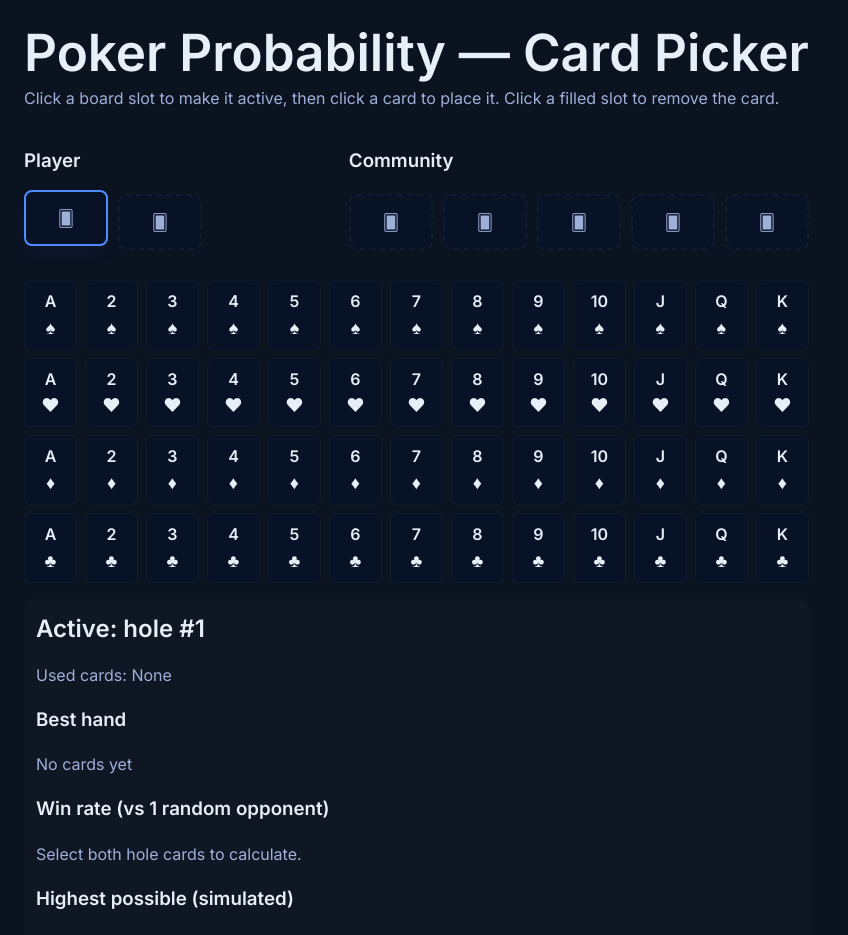
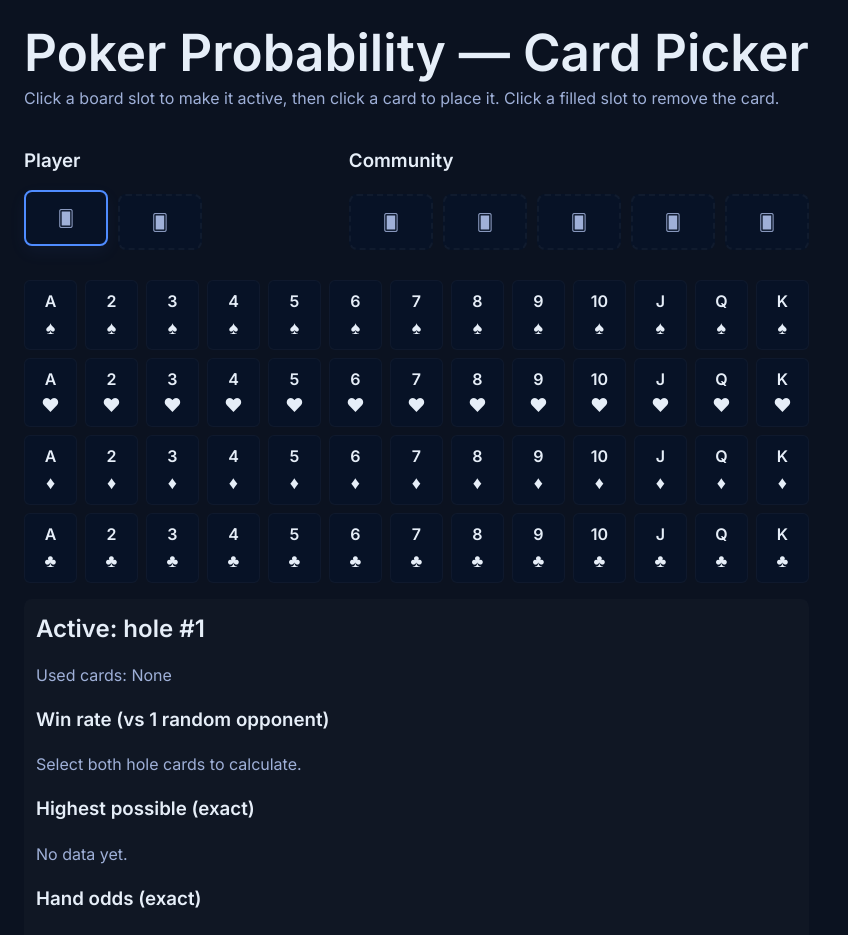
Before and after one commit to him1231/poker-probability-calculator, a React (Vite) app: page / in a window 1280 px wide. Shown: the top 935 px of the page, without its empty margins (0-848 px from the left). Built offline with nearby package versions, Linux system fonts and the light colour scheme.

Commit message:
Fix hand odds to use exact enumeration

```diff
--- a/src/App.jsx
+++ b/src/App.jsx
@@ -30,7 +30,7 @@ function sampleN(arr, n){
   return out
 }
 
-function simulateOutcomes({hole, community, deck, iterations=6000}){
+function simulateWinRate({hole, community, deck, iterations=6000}){
   const holeCards = hole.filter(Boolean)
   if(holeCards.length < 2) return null
 
@@ -42,11 +42,6 @@ function simulateOutcomes({hole, community, deck, iterations=6000}){
   const remaining = deck.filter(c => !used.find(u => u.code === c.code))
 
   let wins = 0, ties = 0, losses = 0
-  const handCounts = {}
-  let bestRankSeen = -1
-  let bestExample = null
-
-  const addHand = (name) => { handCounts[name] = (handCounts[name] || 0) + 1 }
 
   if(missingCommunity === 0){
     // exact vs random opponent holes
@@ -60,11 +55,6 @@ function simulateOutcomes({hole, community, deck, iterations=6000}){
         if(cmp > 0) wins++
         else if(cmp === 0) ties++
         else losses++
-        addHand(playerBest.name)
-        if(playerBest.rank > bestRankSeen){
-          bestRankSeen = playerBest.rank
-          bestExample = {name: playerBest.name, needed: []}
-        }
       }
     }
     const total = wins + ties + losses
@@ -72,9 +62,7 @@ function simulateOutcomes({hole, community, deck, iterations=6000}){
       total,
       winRate: total ? wins/total : 0,
       tieRate: total ? ties/total : 0,
-      lossRate: total ? losses/total : 0,
-      handCounts,
-      bestExample
+      lossRate: total ? losses/total : 0
     }
   }
 
@@ -90,12 +78,6 @@ function simulateOutcomes({hole, community, deck, iterations=6000}){
     if(cmp > 0) wins++
     else if(cmp === 0) ties++
     else losses++
-
-    addHand(playerBest.name)
-    if(playerBest.rank > bestRankSeen){
-      bestRankSeen = playerBest.rank
-      bestExample = {name: playerBest.name, needed: missing.map(c => c.code)}
-    }
   }
 
   const total = wins + ties + losses
@@ -103,10 +85,59 @@ function simulateOutcomes({hole, community, deck, iterations=6000}){
     total,
     winRate: total ? wins/total : 0,
     tieRate: total ? ties/total : 0,
-    lossRate: total ? losses/total : 0,
-    handCounts,
-    bestExample
+    lossRate: total ? losses/total : 0
   }
+}
+
+function enumerateHandOdds({hole, community, deck}){
+  const holeCards = hole.filter(Boolean)
+  if(holeCards.length < 2) return null
+
+  const communityCards = community.filter(Boolean)
+  const missingCommunity = 5 - communityCards.length
+  if(missingCommunity < 0) return null
+
+  const used = [...holeCards, ...communityCards]
+  const remaining = deck.filter(c => !used.find(u => u.code === c.code))
+
+  const handCounts = {}
+  let total = 0
+  let bestRankSeen = -1
+  let bestExample = null
+
+  const addHand = (name) => { handCounts[name] = (handCounts[name] || 0) + 1 }
+
+  if(missingCommunity === 0){
+    const playerBest = bestHand([...holeCards, ...communityCards])
+    if(playerBest){
+      addHand(playerBest.name)
+      total = 1
+      bestRankSeen = playerBest.rank
+      bestExample = {name: playerBest.name, needed: []}
+    }
+    return { total, handCounts, bestExample }
+  }
+
+  const comb = []
+  function choose(start, depth){
+    if(depth === missingCommunity){
+      const finalCommunity = communityCards.concat(comb)
+      const playerBest = bestHand([...holeCards, ...finalCommunity])
+      addHand(playerBest.name)
+      total++
+      if(playerBest.rank > bestRankSeen){
+        bestRankSeen = playerBest.rank
+        bestExample = {name: playerBest.name, needed: comb.map(c => c.code)}
+      }
+      return
+    }
+    for(let i=start;i<=remaining.length - (missingCommunity - depth);i++){
+      comb[depth] = remaining[i]
+      choose(i+1, depth+1)
+    }
+  }
+  choose(0, 0)
+  return { total, handCounts, bestExample }
 }
 
 function CardButton({card, onClick, disabled}){
@@ -180,15 +211,16 @@ export default function App(){
     setHole([null,null]); setCommunity([null,null,null,null,null]); setTarget({area:'hole', index:0})
   }
 
-  const sim = useMemo(() => simulateOutcomes({hole, community, deck}), [hole, community, deck])
+  const winSim = useMemo(() => simulateWinRate({hole, community, deck}), [hole, community, deck])
+  const odds = useMemo(() => enumerateHandOdds({hole, community, deck}), [hole, community, deck])
   const handProbList = useMemo(() => {
-    if(!sim) return []
+    if(!odds) return []
     return HAND_ORDER.map(name => {
-      const count = sim.handCounts[name] || 0
-      const pct = sim.total ? (count / sim.total) : 0
+      const count = odds.handCounts[name] || 0
+      const pct = odds.total ? (count / odds.total) : 0
       return {name, count, pct}
     })
-  }, [sim])
+  }, [odds])
 
   return (
     <div className="app">
@@ -251,56 +283,41 @@ export default function App(){
         <aside className="summary">
           <h2>{target ? `Active: ${target.area} #${target.index+1}` : 'Active: none'}</h2>
           <p>Used cards: {[...hole, ...community].filter(Boolean).map(c=>c.code).join(', ') || 'None'}</p>
-          <div className="best-hand">
-            <h3>Best hand</h3>
-            {(() => {
-              const all = [...hole, ...community].filter(Boolean)
-              const best = bestHand(all)
-              if(!best) return <p className="muted">No cards yet</p>
-              return (
-                <div>
-                  <strong>{best.name}</strong>
-                  <div className="hand-cards">{best.cards.map(code => <span key={code} className="mini-card">{code}</span>)}</div>
-                </div>
-              )
-            })()}
-          </div>
-
           <div className="winrate">
             <h3>Win rate (vs 1 random opponent)</h3>
-            {!sim ? (
+            {!winSim ? (
               <p className="muted">Select both hole cards to calculate.</p>
             ) : (
               <div className="rates">
-                <div><strong>{(sim.winRate*100).toFixed(1)}%</strong> Win</div>
-                <div>{(sim.tieRate*100).toFixed(1)}% Tie</div>
-                <div>{(sim.lossRate*100).toFixed(1)}% Lose</div>
+                <div><strong>{(winSim.winRate*100).toFixed(1)}%</strong> Win</div>
+                <div>{(winSim.tieRate*100).toFixed(1)}% Tie</div>
+                <div>{(winSim.lossRate*100).toFixed(1)}% Lose</div>
               </div>
             )}
           </div>
 
           <div className="best-possible">
-            <h3>Highest possible (simulated)</h3>
-            {!sim || !sim.bestExample ? (
+            <h3>Highest possible (exact)</h3>
+            {!odds || !odds.bestExample ? (
               <p className="muted">No data yet.</p>
             ) : (
               <div>
-                <strong>{sim.bestExample.name}</strong>
-                <div className="muted small">Needed: {sim.bestExample.needed.length ? sim.bestExample.needed.join(', ') : 'None'}</div>
+                <strong>{odds.bestExample.name}</strong>
+                <div className="muted small">Needed: {odds.bestExample.needed.length ? odds.bestExample.needed.join(', ') : 'None'}</div>
               </div>
             )}
           </div>
 
           <div className="hand-prob">
-            <h3>Hand odds (simulated)</h3>
-            {!sim ? (
+            <h3>Hand odds (exact)</h3>
+            {!odds ? (
               <p className="muted">Select both hole cards to calculate.</p>
             ) : (
               <ul>
                 {handProbList.map(h => (
                   <li key={h.name}>
                     <span>{h.name}</span>
-                    <span className="pct">{(h.pct*100).toFixed(1)}%</span>
+                    <span className="pct">{(h.pct*100).toFixed(2)}%</span>
                   </li>
                 ))}
               </ul>
--- a/src/evaluator.js
+++ b/src/evaluator.js
@@ -107,15 +107,12 @@ export function compareHands(a, b){
 }
 
 export function bestHand(allCards){
-  // allCards: array of card objects (up to 7)
-  if(!allCards || allCards.length===0) return null
-  const k = Math.min(5, allCards.length)
-  const combos = combinations(allCards,k)
+  // allCards: array of card objects (5 to 7)
+  if(!allCards || allCards.length < 5) return null
+  const combos = combinations(allCards, 5)
   let best = null
   for(const comb of combos){
-    // if comb length < 5, pad evaluation by treating missing cards as lowest distinct values — but evaluate5 expects 5.
-    // For simplicity when k<5, evaluate using the available cards by treating evaluate5 as if those were the only cards (works for pair/trips detection).
-    const ev = evaluate5(comb.length===5 ? comb : comb.concat(Array(5-comb.length).fill({rank:'2',suit:'♠',code:'2♠'})))
+    const ev = evaluate5(comb)
     if(!best) best = ev
     else {
       if(ev.rank > best.rank) best = ev
```
